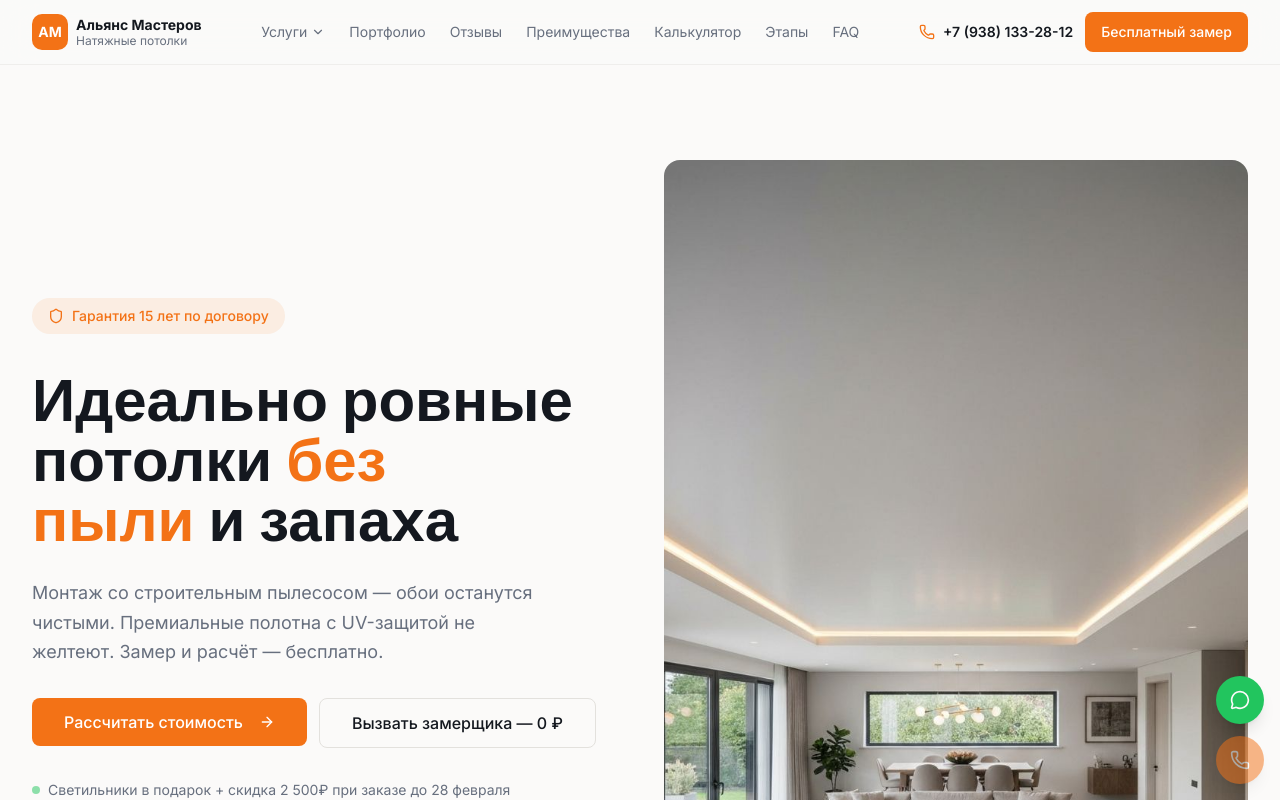
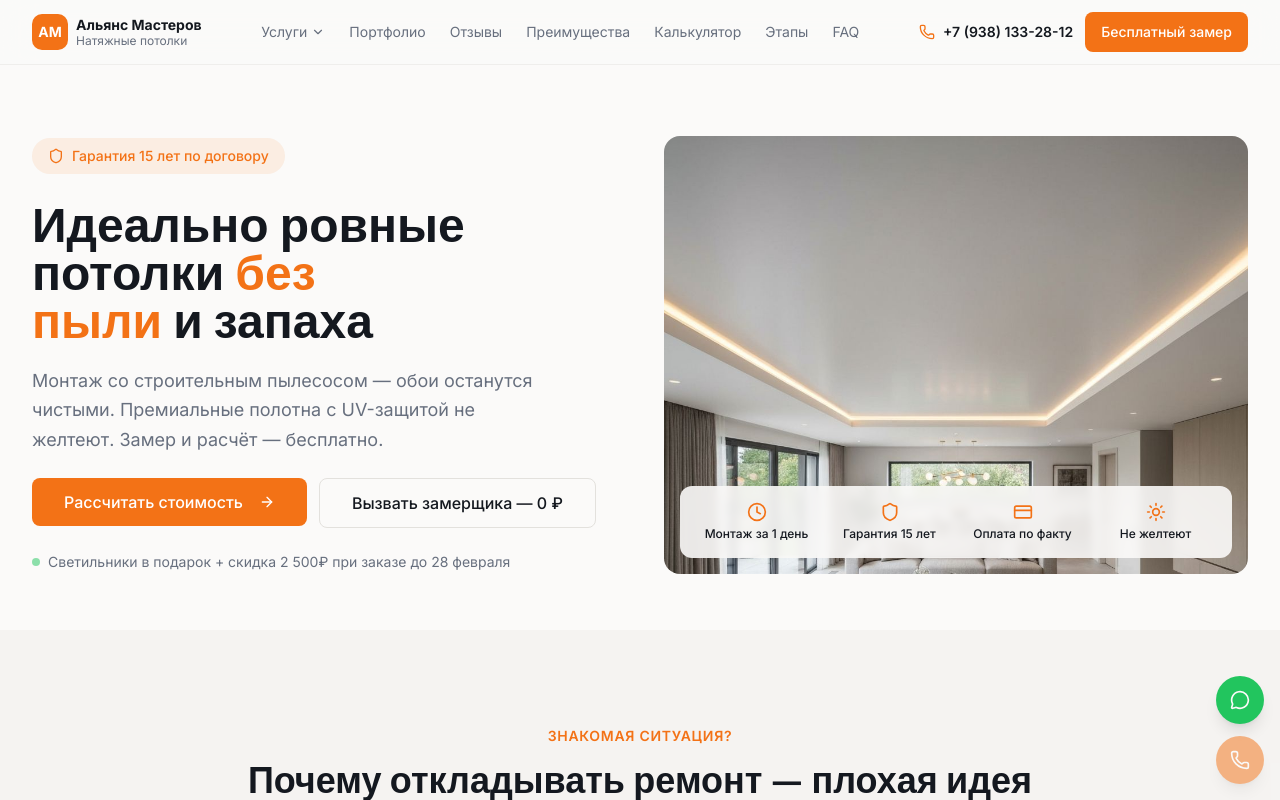
Before and after one commit to Jokeron99/potolok, a Next.js app: page / in a window 1280 px wide. Shown: the top 800 px of the page. Built offline with nearby package versions, Linux system fonts and the light colour scheme; a web font is replaced by a local one.

Commit message:
style: optimize hero section layout\n\nReduce vertical padding, adjust image aspect ratio, and shrink header size for better compactness.

```diff
--- a/components/hero-section.tsx
+++ b/components/hero-section.tsx
@@ -19,15 +19,15 @@ export function HeroSection() {
   return (
     <section id="hero" className="relative pt-20 overflow-hidden">
       <div className="mx-auto max-w-7xl px-4 lg:px-8">
-        <div className="grid lg:grid-cols-2 gap-8 lg:gap-12 items-center py-12 lg:py-20">
+        <div className="grid lg:grid-cols-2 gap-8 lg:gap-12 items-center py-10 lg:py-14">
           {/* Text content */}
-          <div className="flex flex-col gap-6 lg:gap-8">
+          <div className="flex flex-col gap-5 lg:gap-6">
             <div className="inline-flex items-center gap-2 bg-accent/10 text-accent rounded-full px-4 py-2 text-sm font-medium w-fit">
               <Shield className="h-4 w-4" />
               {"Гарантия 15 лет по договору"}
             </div>
 
-            <h1 className="font-serif text-4xl sm:text-5xl lg:text-6xl font-bold leading-tight text-foreground text-balance">
+            <h1 className="font-serif text-3xl sm:text-4xl lg:text-5xl font-bold leading-tight text-foreground text-balance">
               {"Идеально ровные потолки "}
               <span className="text-accent">{"без пыли"}</span>
               {" и запаха"}
@@ -63,7 +63,7 @@ export function HeroSection() {
           </div>
 
           {/* Hero image */}
-          <div className="relative aspect-[4/3] lg:aspect-[3/4] rounded-2xl overflow-hidden">
+          <div className="relative aspect-[4/3] lg:aspect-[4/3] rounded-2xl overflow-hidden">
             <Image
               src="/images/hero-ceiling.jpg"
               alt="Современная гостиная с натяжным потолком"
```
